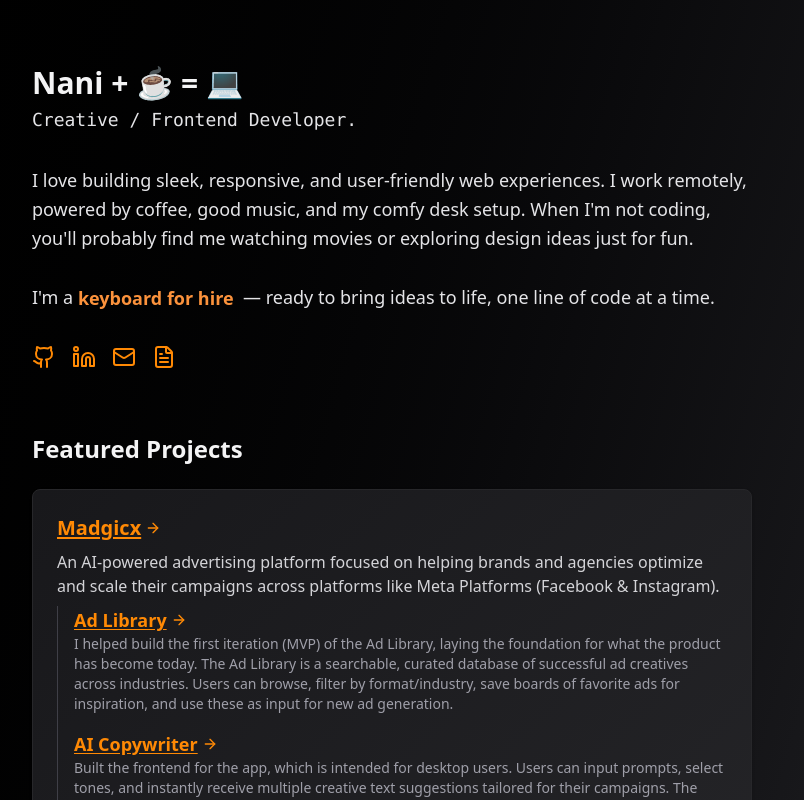
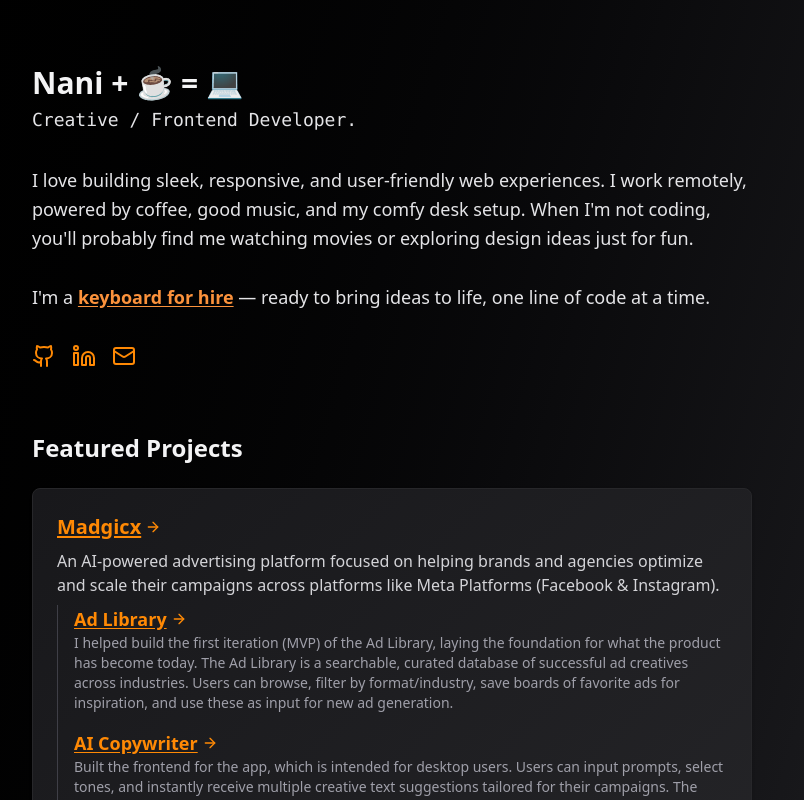
Before and after one commit to hernanosaurus/portfolio.2025, a Next.js app: page / in a window 1280 px wide. Shown: the top 800 px of the page, without its empty margins (248-1052 px from the left). Built offline with nearby package versions, Linux system fonts and the light colour scheme.

Commit message:
flaming hot resume download button

```diff
--- /dev/null
+++ b/app/components/common/Download.tsx
@@ -0,0 +1,27 @@
+import React from 'react';
+
+interface DownloadProps {
+  href: string;
+  children: React.ReactNode;
+  className?: string;
+  ariaLabel?: string;
+}
+
+export default function Download({
+  href,
+  children,
+  className = 'inline-block underline underline-offset-2 text-orange-400 hover:text-orange-300 focus-visible:outline-2 focus-visible:outline-orange-400 focus-visible:bg-orange-950/20 transition-colors',
+  ariaLabel,
+}: DownloadProps) {
+  return (
+    <a
+      href={href}
+      download
+      className={className}
+      aria-label={ariaLabel}
+      tabIndex={0}
+    >
+      {children}
+    </a>
+  );
+}
--- a/app/components/common/Flame.tsx
+++ b/app/components/common/Flame.tsx
@@ -182,7 +182,7 @@
           />
         ))}
       </span>
-      <span ref={textRef} className="relative z-20 inline-block align-middle">
+      <span ref={textRef} className="relative z-20 inline-block">
         <span
           className="font-bold block relative"
           style={{
--- a/app/components/common/Link.tsx
+++ b/app/components/common/Link.tsx
@@ -1,6 +1,5 @@
 import { ArrowRight } from 'lucide-react';
 import { motion, useAnimation } from 'framer-motion';
-import { useState } from 'react';
 
 interface LinkProps {
   href: string;
--- a/app/components/sections/Hero.tsx
+++ b/app/components/sections/Hero.tsx
@@ -1,9 +1,10 @@
 'use client';
 
 import { motion } from 'framer-motion';
-import { Github, Linkedin, Mail, FileText } from 'lucide-react';
+import { Github, Linkedin, Mail } from 'lucide-react';
 import SocialLink from '../common/SocialLink';
 import Flame from '../common/Flame';
+import Download from '../common/Download';
 
 const fadeInUp = {
   hidden: { opacity: 0, y: 20 },
@@ -53,11 +54,17 @@
         probably find me watching movies or exploring design ideas just for fun.
         <br />
         <br />
-        I&apos;m a&nbsp;
-        <Flame>
-          keyboard for hire
-        </Flame>
-        &nbsp; — ready to bring ideas to life, one line of code at a time.
+         I&apos;m a&nbsp;
+        <Download
+          href="/hTerania.resume.2025.pdf"
+          ariaLabel="Download Nani's resume"
+          className="inline-block cursor-pointer"
+        >
+          <Flame>
+            <span className="underline underline-offset-2">keyboard for hire</span>
+          </Flame>
+        </Download>
+        &nbsp;— ready to bring ideas to life, one line of code at a time.
       </motion.p>
       <motion.div
         initial="hidden"
@@ -84,13 +91,6 @@
         >
           <Mail className="w-6 h-6" />
         </SocialLink>
-        <SocialLink
-          href="/hTerania.resume.2025.pdf"
-          ariaLabel="Download Nani's resume"
-          download
-        >
-          <FileText className="w-6 h-6" />
-        </SocialLink>
       </motion.div>
     </section>
   );
```
